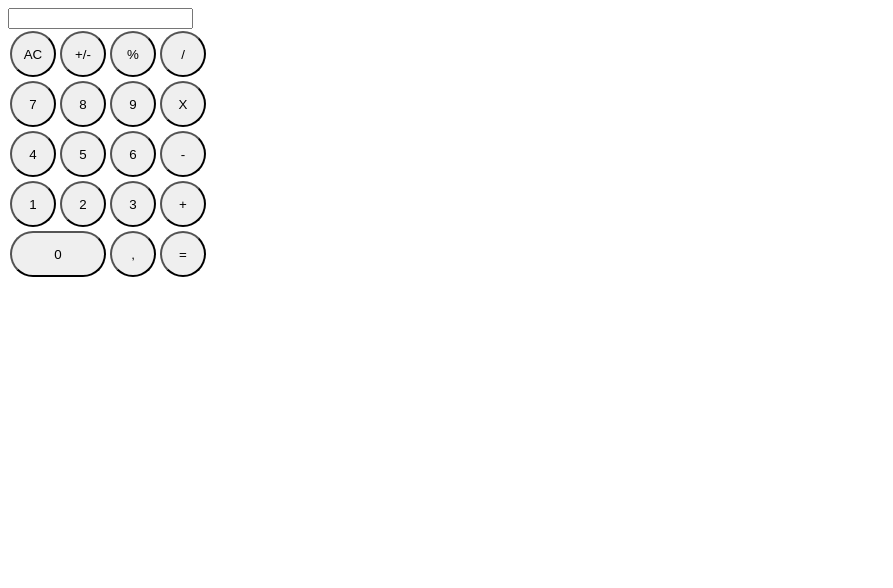
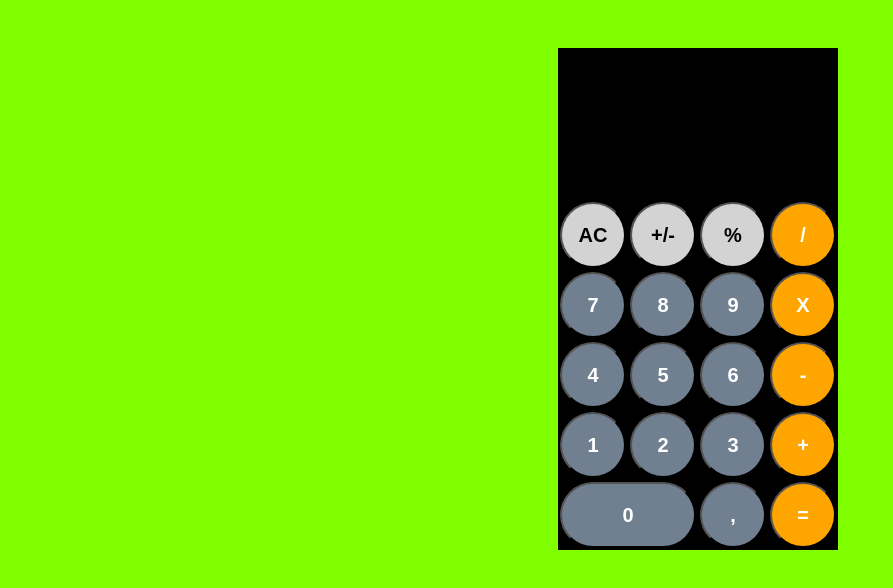
Before and after one commit to durmus-pala/IOSCalculator, a website: page index.html in a window 1280 px wide. Shown: the whole page, without its empty margins (0-893 px from the left). Drawn offline with Linux system fonts and the light colour scheme.

Commit message:
add html and css

```diff
--- a/index.html
+++ b/index.html
@@ -8,31 +8,36 @@
     <link rel="stylesheet" href="style.css">
 </head>
 <body>
+
+    <div id="clcdiv">
         <div>
-        <input type="number" name="number" id="numbers">
+            <input type="text" name="number" id="numbers">
         </div>
 
         <div id="buttonsdiv">
-    <button class="buttons">AC</button>
-    <button class="buttons">+/-</button>
-    <button class="buttons">%</button>
-    <button class="buttons">/</button>
+        <button class="buttons" id="graybtn1">AC</button>
+        <button class="buttons" id="graybtn2">+/-</button>
+        <button class="buttons" id="graybtn3">%</button>
+        <button class="buttons" id="orangebtn1">/</button>
         <button class="buttons">7</button>
         <button class="buttons">8</button>
         <button class="buttons">9</button>
-    <button class="buttons">X</button>
+        <button class="buttons" id="orangebtn2">X</button>
         <button class="buttons">4</button>
         <button class="buttons">5</button>
         <button class="buttons">6</button>
-    <button class="buttons">-</button>
+        <button class="buttons" id="orangebtn3">-</button>
         <button class="buttons">1</button>
         <button class="buttons">2</button>
         <button class="buttons">3</button>
-    <button class="buttons">+</button>
+        <button class="buttons" id="orangebtn4">+</button>
         <button class="buttons" id="zero">0</button>
         <button class="buttons">,</button>
-    <button class="buttons">=</button>
+        <button class="buttons" id="orangebtn5">=</button>
         </div>
+    </div>
+
+
 
 
     <script src="app.js"></script>
--- a/style.css
+++ b/style.css
@@ -1,16 +1,77 @@
+body{
+    background-color:chartreuse;
+    padding-left: 34.375rem;
+    padding-top: 2.5rem;
+}
+#clcdiv{
+    background-color:black;
+    width: 17.5rem;
+}
 .buttons{
     display: block;
-    border-radius: 50px;
-    margin: 2px;
+    border-radius: 62.4375rem;
+    margin: 0.125rem;
+    outline: none;
+    color: white;
+    background-color:slategrey;
+    font-size: 1.25rem;
+    font-family:Arial, Helvetica, sans-serif;
+    font-weight: bold;
+}
+
+.buttons:hover{
+    opacity: 0.7;
+}
+
+#orangebtn1{
+    background-color:orange;
+}
+#orangebtn2{
+    background-color:orange;
+}
+#orangebtn3{
+    background-color:orange;
+}
+#orangebtn4{
+    background-color:orange;
+}
+#orangebtn5{
+    background-color:orange;
+}
+
+#graybtn1{
+    background-color:lightgray;
+    color:black;
+}
+#graybtn2{
+    background-color:lightgray;
+    color:black;
+}
+#graybtn3{
+    background-color:lightgray;
+    color:black;
 }
 
 #buttonsdiv{
     display: grid;
-    grid-template-rows: 50px 50px 50px 50px 50px;
-    grid-template-columns: 50px 50px 50px 50px;
+    grid-template-rows: 4.375rem 4.375rem 4.375rem 4.375rem 4.375rem;
+    grid-template-columns: 4.375rem 4.375rem 4.375rem 4.375rem;
 }
 
 #zero{
     grid-column-start: 1;
     grid-column-end: 3;
 }
+
+#numbers{
+    width: 16.875rem;
+    height: 9.375rem;
+    border-radius: 1.25rem;
+    background-color: black;
+    color: white;
+    outline: none;
+    font-size: 2.5rem;
+    font-family:Arial, Helvetica, sans-serif;
+    border:none;
+    text-align: right;
+}
```
Lines whose indentation alone changed are shown as unchanged.
